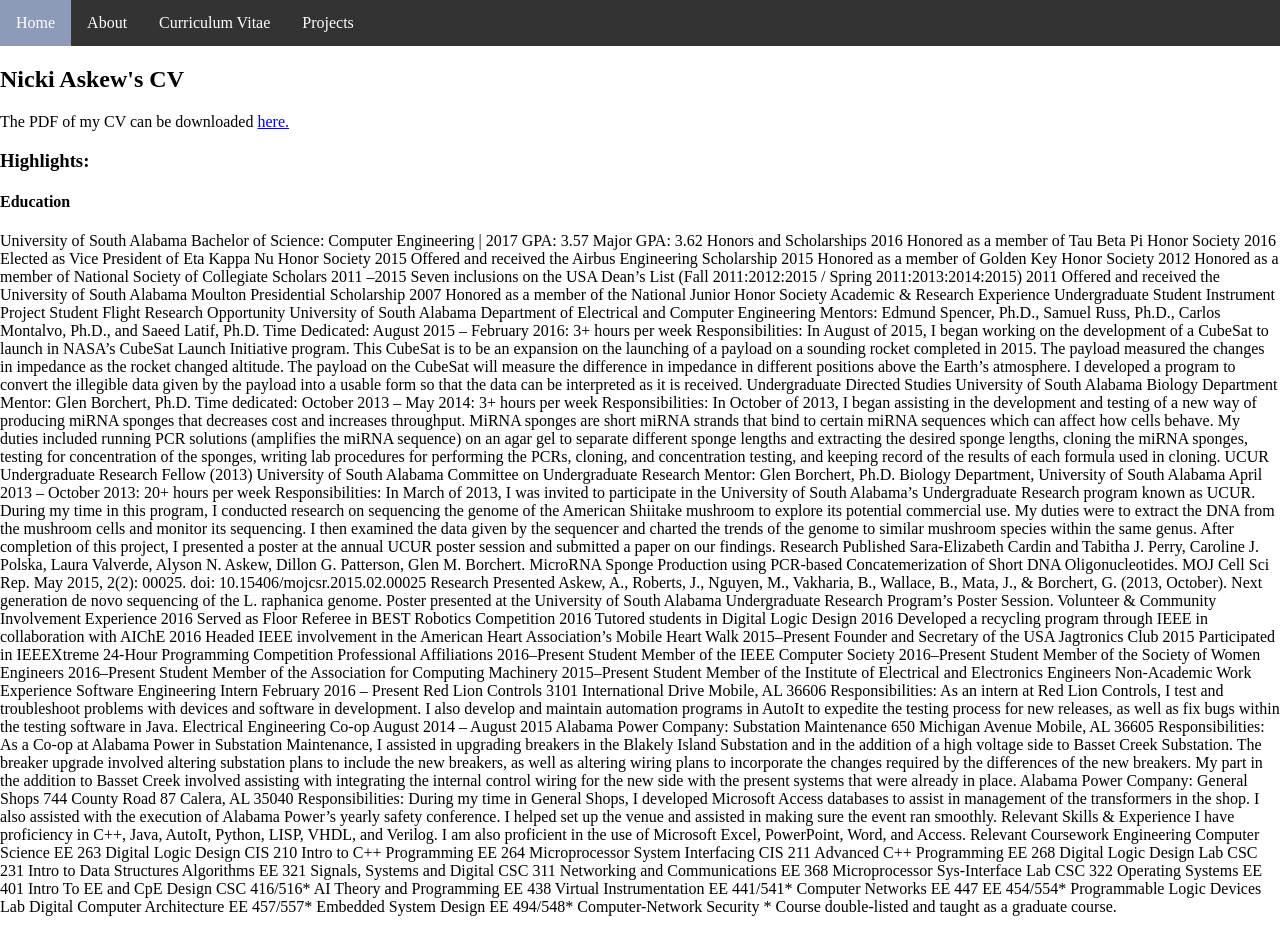
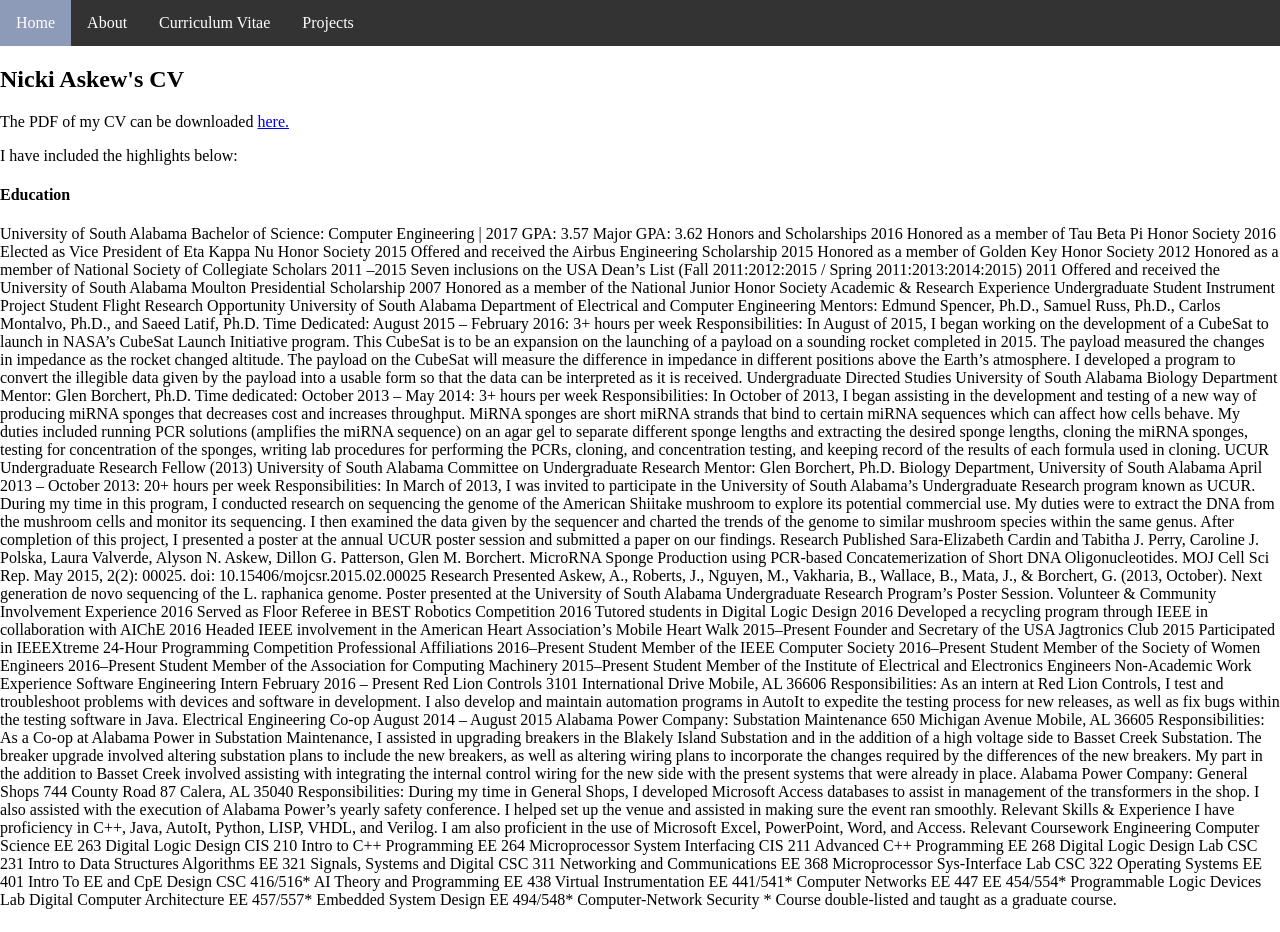
Before and after one commit to anaskew29/anaskew29.github.io, a Jekyll site: the page built from cv/index.html, in a window 1280 px wide. Built offline with Jekyll 4.4.1, drawn with Linux system fonts in a browser that asks for light colours.

Commit message:
Update index.html

```diff
--- a/cv/index.html
+++ b/cv/index.html
@@ -6,8 +6,7 @@ title: Nicki Askew's CV
 <p class="cv">
 
 <p>The PDF of my CV can be downloaded <a href="/download/Alyson Askew CV November 2016.pdf">here.</a></p>
-
-<h3>Highlights:</h3>
+I have included the highlights below:
 
 <h4>Education</h4>
 <p>
```
